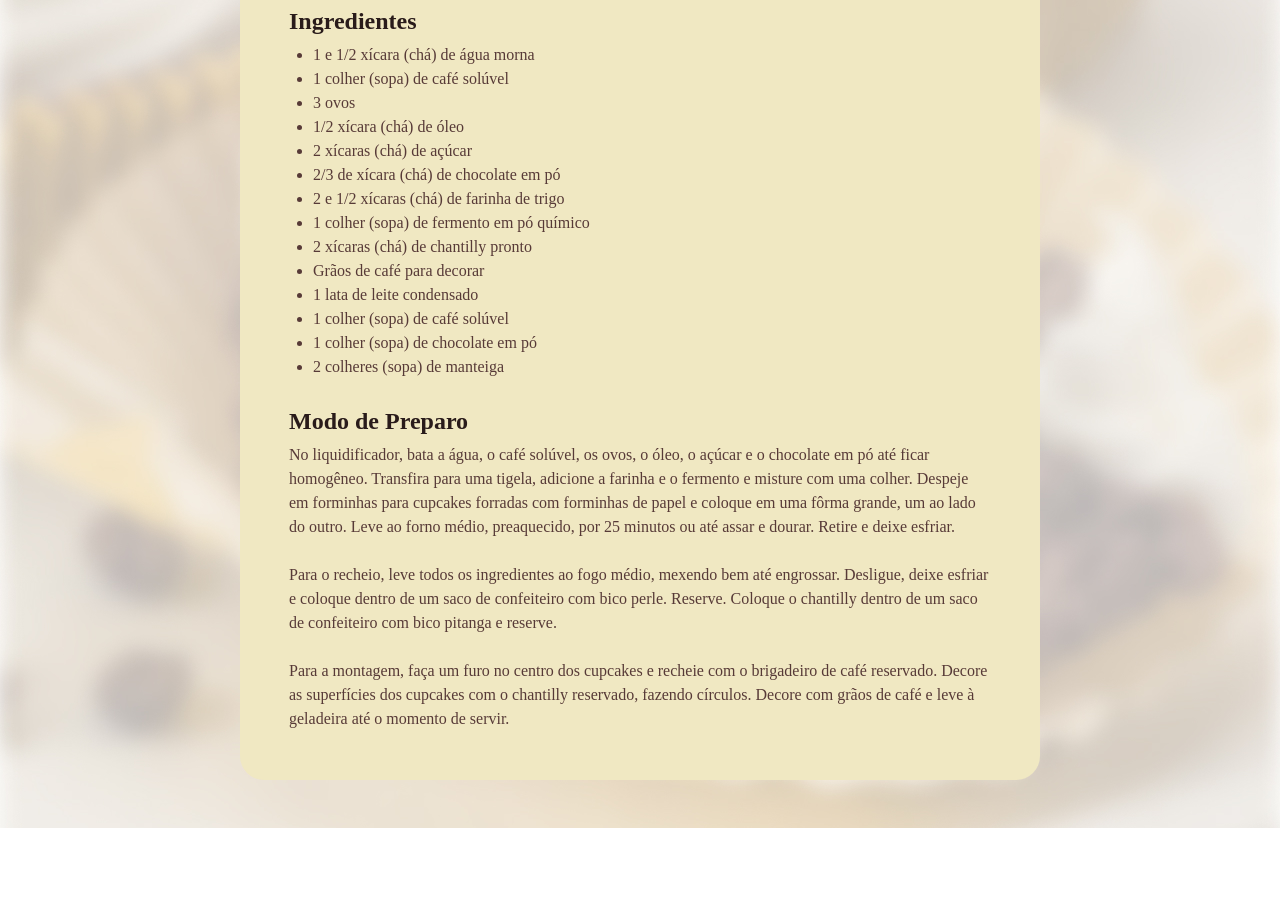
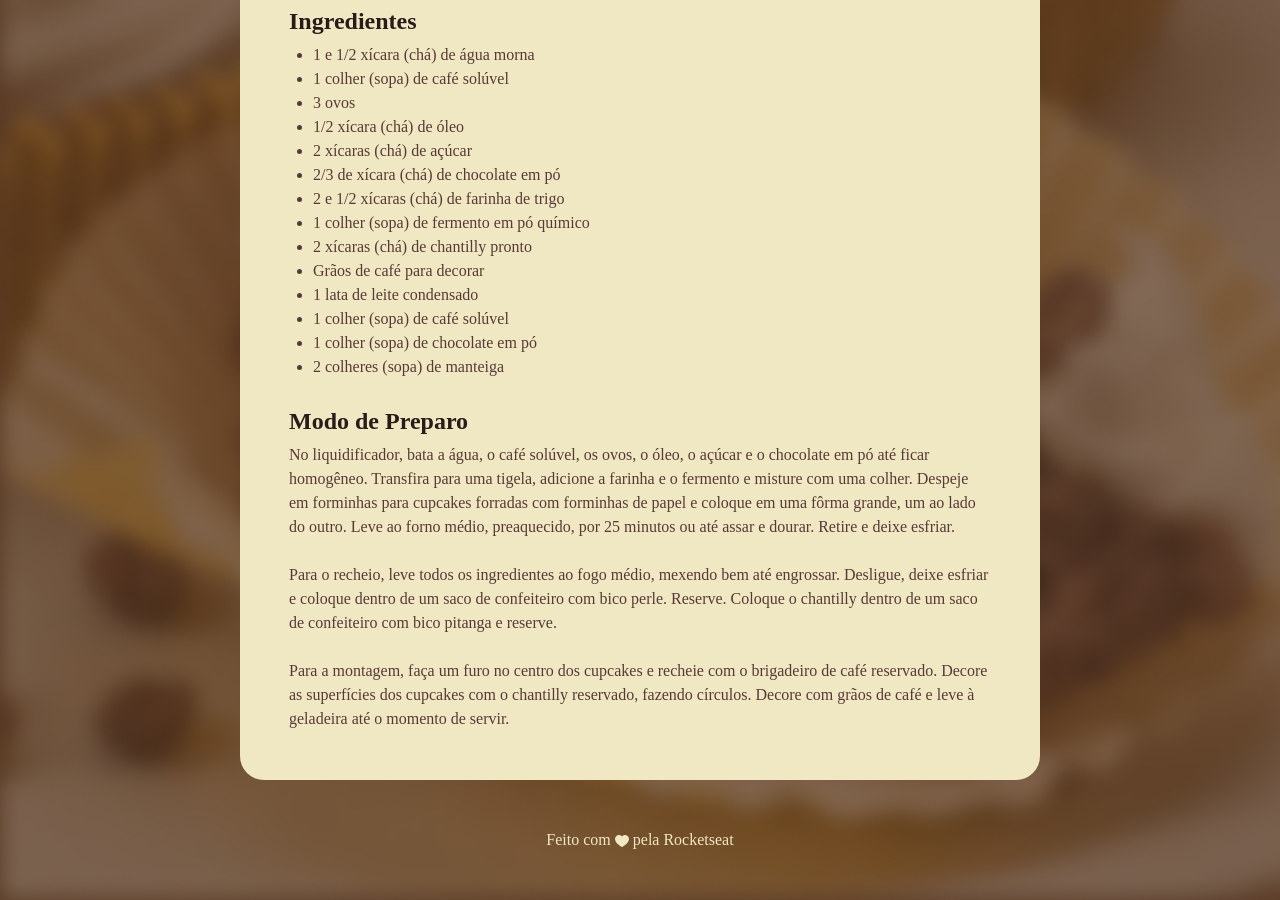
Before and after one commit to agorasoudev/fullstack-rocketseat, a plain HTML site: page ProjetoReceita/index.html in a window 1280 px wide. Shown: the part 721-1621 px from the top of the page. Before the commit the page ends 1549 px from the top, so only its background shows below. Drawn offline with Linux system fonts and the light colour scheme; a web font is replaced by a local one.

Commit message:
Adicionado footer

```diff
--- a/ProjetoReceita/index.html
+++ b/ProjetoReceita/index.html
@@ -55,5 +55,6 @@
             </section>
         </main>
     </div>
+    <footer>Feito com <img src="assets/Vector.svg" alt="coração"> pela Rocketseat</footer>
 </body>
 </html>
--- a/ProjetoReceita/styles.css
+++ b/ProjetoReceita/styles.css
@@ -10,7 +10,7 @@
 }
 
 body {
-    background-image: url(assets/bg-image.jpg);
+    background-image: url(assets/Página\ de\ receita.png);
     background-size: cover;
 }
 
@@ -53,3 +53,13 @@ h1, h2 {
 ul {
     padding-left: 24px;
 }
+
+footer {
+    color: #F0E8C2;
+    text-align: center;
+    padding-bottom: 48px;
+}
+
+footer img {
+    vertical-align: middle;
+}
```
Also changed, not shown: ProjetoReceita/assets/Página de receita.png (added), ProjetoReceita/assets/Vector.svg (added).
